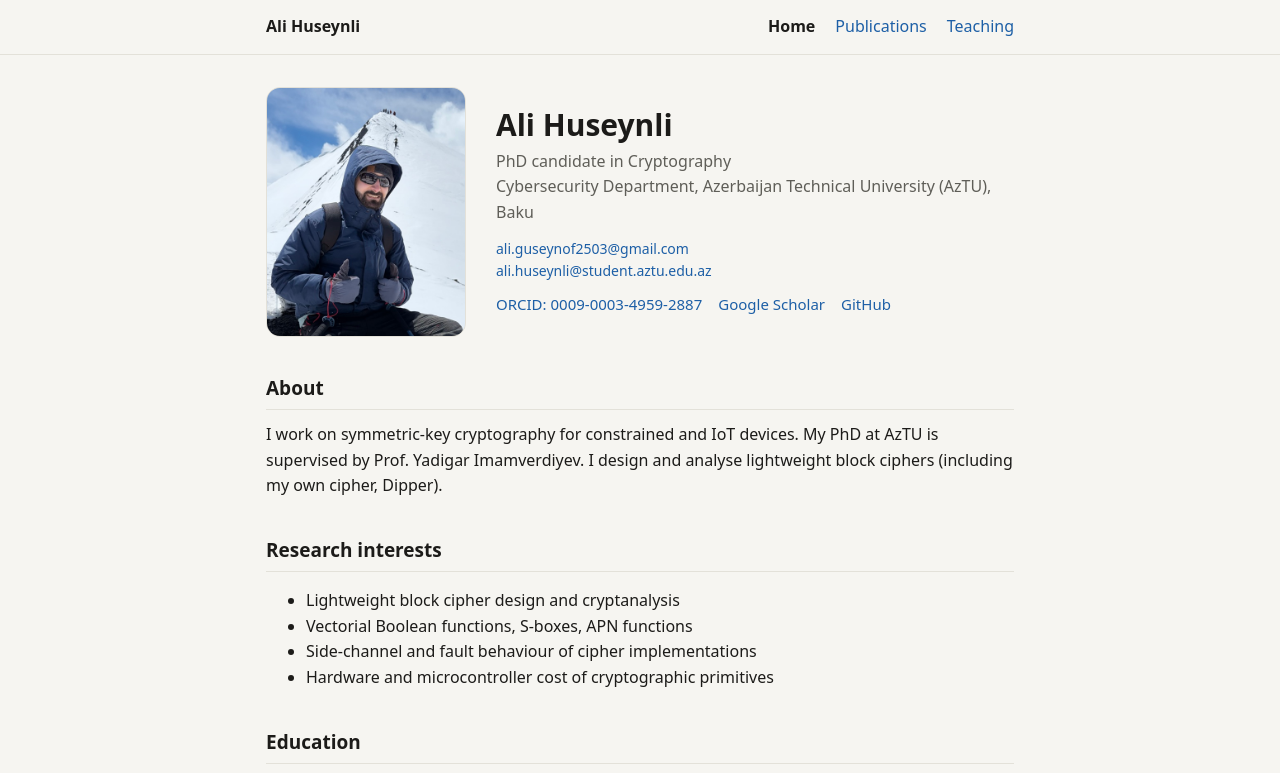
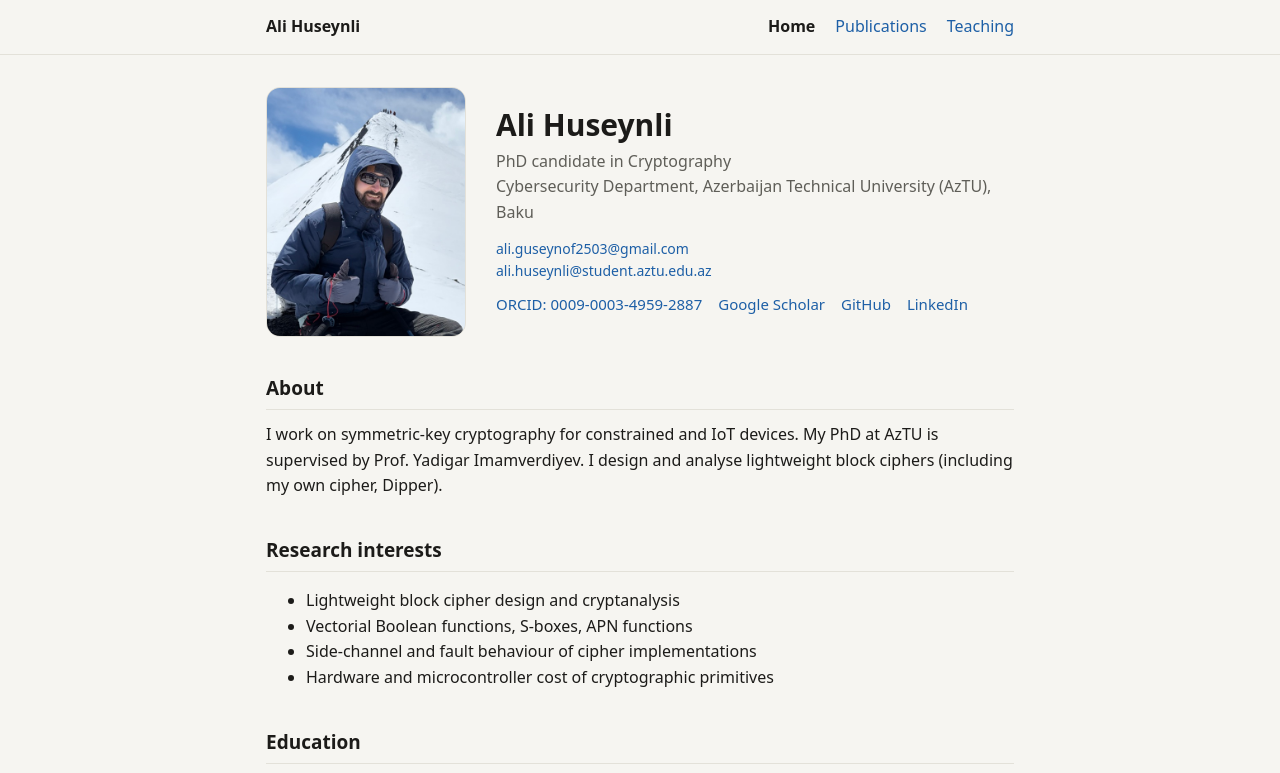
Before and after one commit to AlexGuseinov/AlexGuseinov.github.io, a plain HTML site: page index.html in a window 1280 px wide. Shown: the top 773 px of the page. Drawn offline with Linux system fonts and the light colour scheme.

Commit message:
Home: add the LinkedIn link beside ORCID, Google Scholar and GitHub

```diff
--- a/index.html
+++ b/index.html
@@ -32,6 +32,7 @@
       <a href="https://orcid.org/0009-0003-4959-2887" target="_blank" rel="noopener">ORCID: 0009-0003-4959-2887</a>
       <a href="https://scholar.google.com/citations?user=ecFYkIIAAAAJ" target="_blank" rel="noopener">Google Scholar</a>
       <a href="https://github.com/AlexGuseinov">GitHub</a>
+      <a href="https://www.linkedin.com/in/ali-h-bb818b1ba/" target="_blank" rel="noopener">LinkedIn</a>
     </div>
   </div>
 </section>
```
